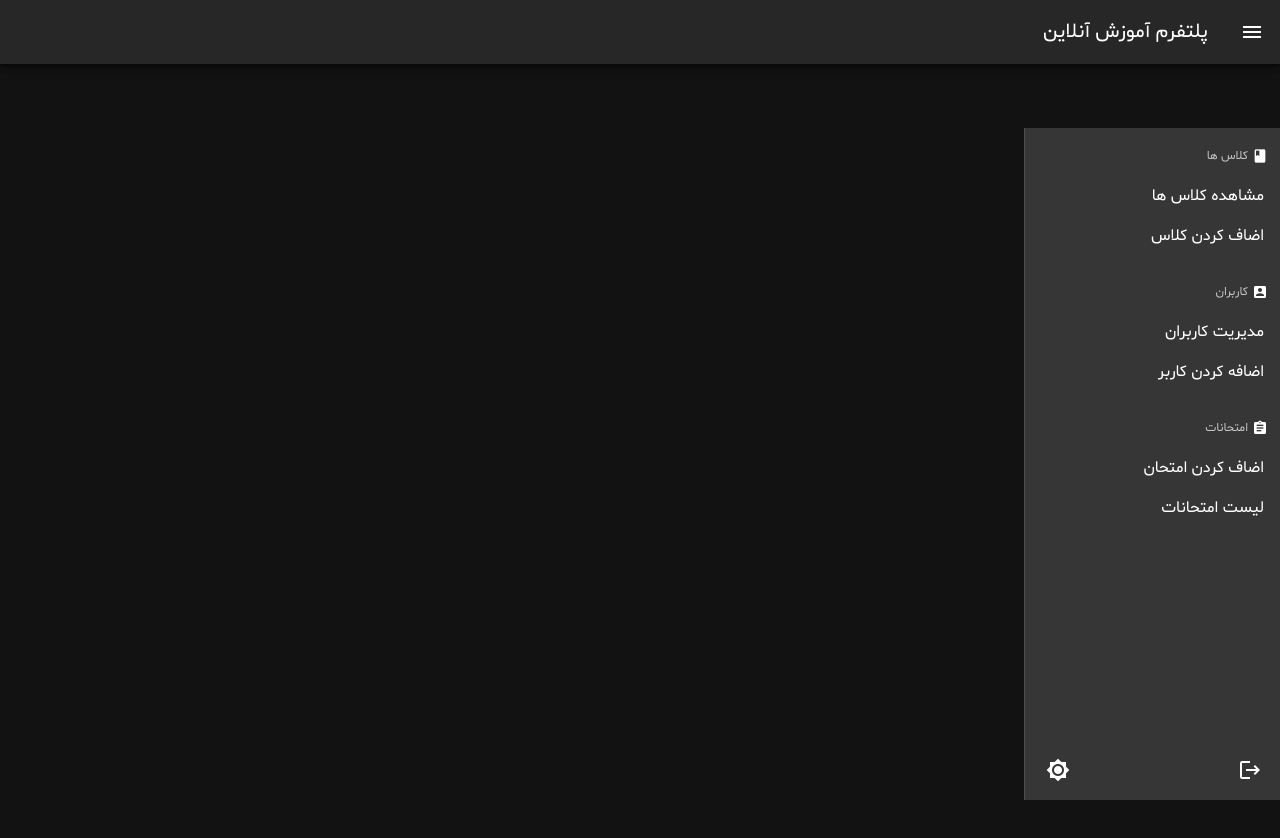
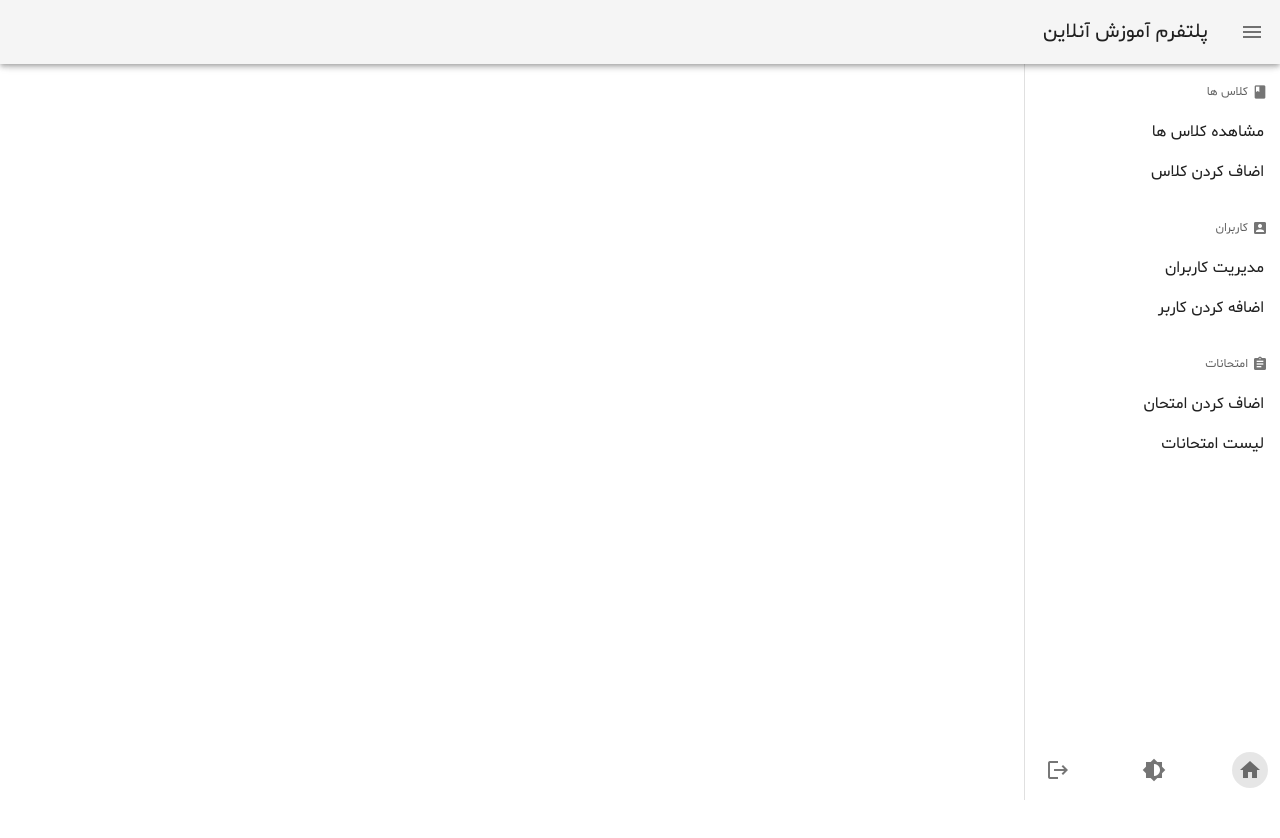
Before and after one commit to spsina/online_class_system, a Vue app: page / in a window 1280 px wide. Shown: the top 838 px of the page. After the commit the page ends 800 px from the top, so only its background shows below. Built offline with nearby package versions, Linux system fonts and the light colour scheme.

Commit message:
home page bug fix

```diff
--- a/src/App.vue
+++ b/src/App.vue
@@ -1,5 +1,4 @@
 <template>
-<div>
   <v-app>
 
       <v-navigation-drawer
@@ -32,6 +31,35 @@
                           <v-tooltip top>
                               <template v-slot:activator="{on, attrs}">
                                    <span v-bind="attrs" v-on="on">
+                                       <v-btn icon :to="{ name: 'Home'}">
+                                       <v-icon>mdi-home</v-icon>
+                                       </v-btn>
+                                   </span>
+                              </template>
+                              <span>
+                                    خانه
+                              </span>
+                          </v-tooltip>
+                      </v-col>
+                      <v-col cols="3">
+                          <v-tooltip top>
+                              <template v-slot:activator="{on, attrs}">
+                                   <span v-bind="attrs" v-on="on">
+                                       <v-btn icon @click="$vuetify.theme.dark=!$vuetify.theme.dark"
+                                       ><v-icon v-if="$vuetify.theme.dark">brightness_high</v-icon>
+                                       <v-icon v-else>brightness_medium</v-icon>
+                                       </v-btn>
+                                   </span>
+                              </template>
+                              <span>
+                                    تغییر روشنایی
+                              </span>
+                          </v-tooltip>
+                      </v-col>
+                      <v-col cols="3">
+                          <v-tooltip top>
+                              <template v-slot:activator="{on, attrs}">
+                                   <span v-bind="attrs" v-on="on">
                                        <v-btn icon><v-icon>mdi-logout</v-icon></v-btn>
                                    </span>
                               </template>
@@ -40,23 +68,7 @@
                                </span>
                           </v-tooltip>
                       </v-col>
-                   <v-col cols="3">
-                       <v-tooltip top>
-                           <template v-slot:activator="{on, attrs}">
-                       <span v-bind="attrs" v-on="on">
-                           <v-btn icon
 
-                                  @click="$vuetify.theme.dark=!$vuetify.theme.dark"
-                           ><v-icon v-if="$vuetify.theme.dark">brightness_high</v-icon>
-                           <v-icon v-else>brightness_low</v-icon>
-                           </v-btn>
-                       </span>
-                           </template>
-                           <span>
-                       تغییر روشنایی
-                   </span>
-                       </v-tooltip>
-                   </v-col>
                   </v-row>
               </v-container>
           </template>
@@ -74,15 +86,12 @@
     </v-app-bar>
 
       <v-main>
-      <v-container
-        fluid
-      >
+          <v-container fluid>
               <router-view></router-view>
           </v-container>
       </v-main>
 
   </v-app>
-</div>
 </template>
 
 <script>
--- /dev/null
+++ b/src/components/home/HomePage.vue
@@ -0,0 +1,15 @@
+<template>
+    <div>
+
+    </div>
+</template>
+
+<script>
+    export default {
+        name: "HomePage"
+    }
+</script>
+
+<style scoped>
+
+</style>
--- a/src/plugins/vuetify.js
+++ b/src/plugins/vuetify.js
@@ -4,9 +4,5 @@ import Vuetify from 'vuetify/lib';
 Vue.use(Vuetify);
 
 export default new Vuetify({
-    treeShake: true,
     rtl: true,
-    theme: {
-        dark: true,
-    },
 });
--- a/src/router/index.js
+++ b/src/router/index.js
@@ -1,8 +1,8 @@
 import Vue from 'vue'
 import VueRouter from 'vue-router'
 import ListClass from '../components/class/ListClass.vue'
-import App from '../App'
 import AddClass from "../components/class/AddClass";
+import HomePage from "../components/home/HomePage";
 
 Vue.use(VueRouter)
 
@@ -10,7 +10,7 @@ Vue.use(VueRouter)
     {
       path: '/',
       name: 'Home',
-      component: App
+      component: HomePage
     },
     {
       path: '/class/add',
```
Lines whose indentation alone changed are shown as unchanged.
